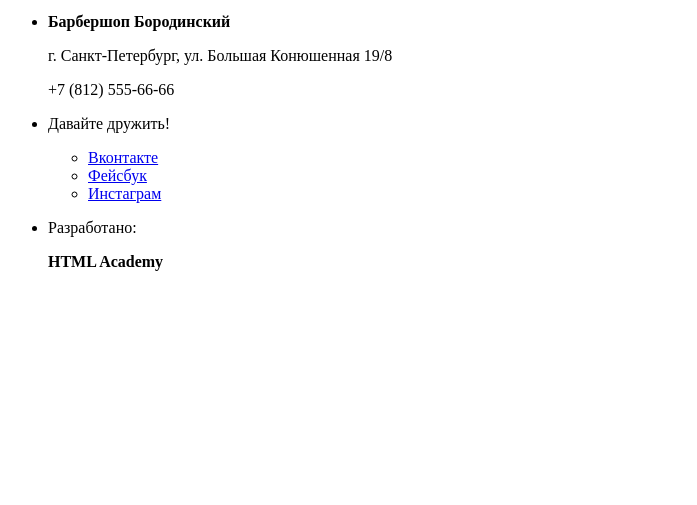
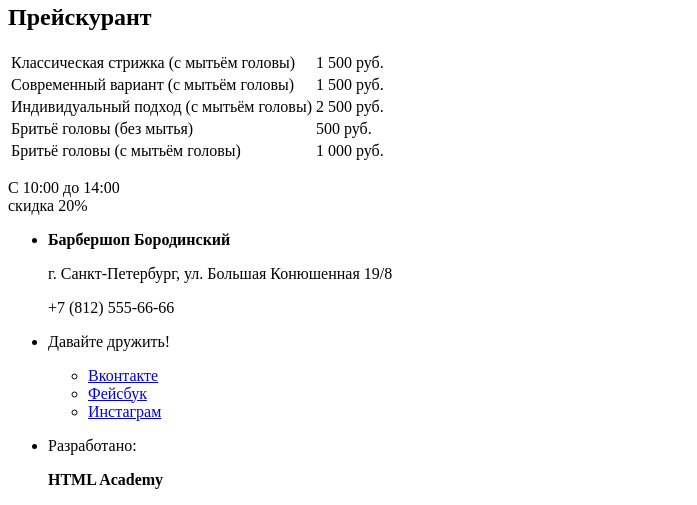
Before and after one commit to Aksnv/barbershop-adaptive, a plain HTML site: page photo.html in a window 1280 px wide. Shown: the part 820-1325 px from the top of the page, without its empty margins (0-697 px from the left). Before the commit the page ends 1107 px from the top, so only its background shows below. Drawn offline with Linux system fonts and the light colour scheme.

Commit message:
Добавил разметку для price

```diff
--- a/photo.html
+++ b/photo.html
@@ -38,9 +38,9 @@
     </nav>
   </header>
   <main class="page-main">
-    <h1 class="title title_h1">Наши работы</h1>
     <a class="button" href="#">На главную</a>
     <section class="photo">
+      <h2 class="title title_h2">Наши работы</h2>
       <ul class="photo__items">
         <li class="photo__item photo__item_best">
           <img class="photo__image" src="" alt="Лжепётр Мчиславский" width="" height="">
@@ -95,6 +95,32 @@
         </li>
       </ul>
     </section>
+    <section class="price">
+      <h2 class="title title_h2">Прейскурант</h2>
+      <table class="price__table">
+        <tr>
+          <td>Классическая стрижка <span>(с мытьём головы)</span></td>
+          <td>1 500 руб.</td>
+        </tr>
+        <tr>
+          <td>Современный вариант <span>(с мытьём головы)</span></td>
+          <td>1 500 руб.</td>
+        </tr>
+        <tr>
+          <td>Индивидуальный подход <span>(с мытьём головы)</span></td>
+          <td>2 500 руб.</td>
+        </tr>
+        <tr>
+          <td>Бритьё головы <span>(без мытья)</span></td>
+          <td>500 руб.</td>
+        </tr>
+        <tr>
+          <td>Бритьё головы <span>(с мытьём головы)</span></td>
+          <td>1 000 руб.</td>
+        </tr>
+      </table>
+      <p class="price__text">C&nbsp;10:00 до&nbsp;14:00<br> скидка&nbsp;20%</p>
+    </section>
   </main>
   <footer class="page-footer">
     <ul class="page-footer__items">
```
